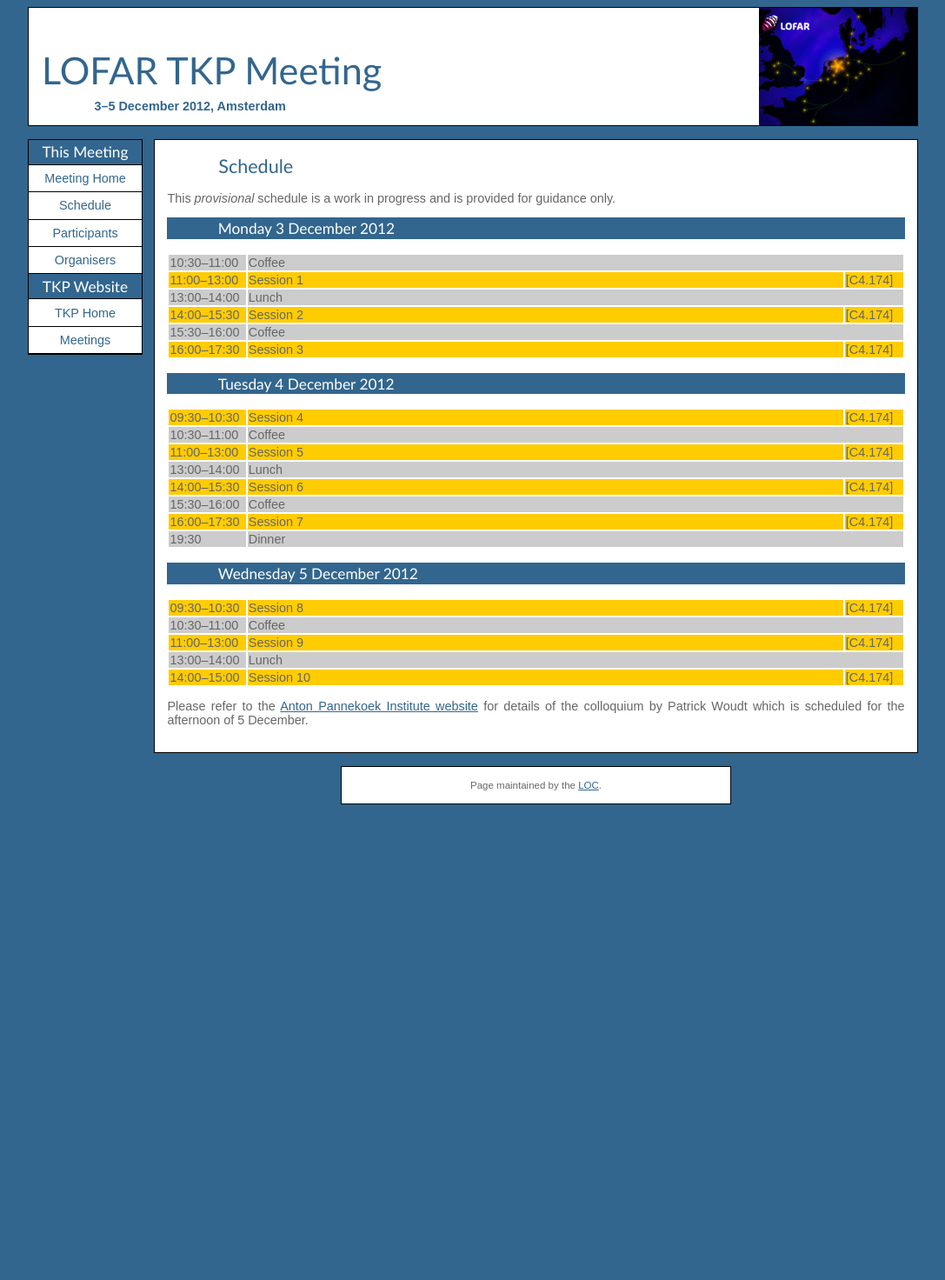
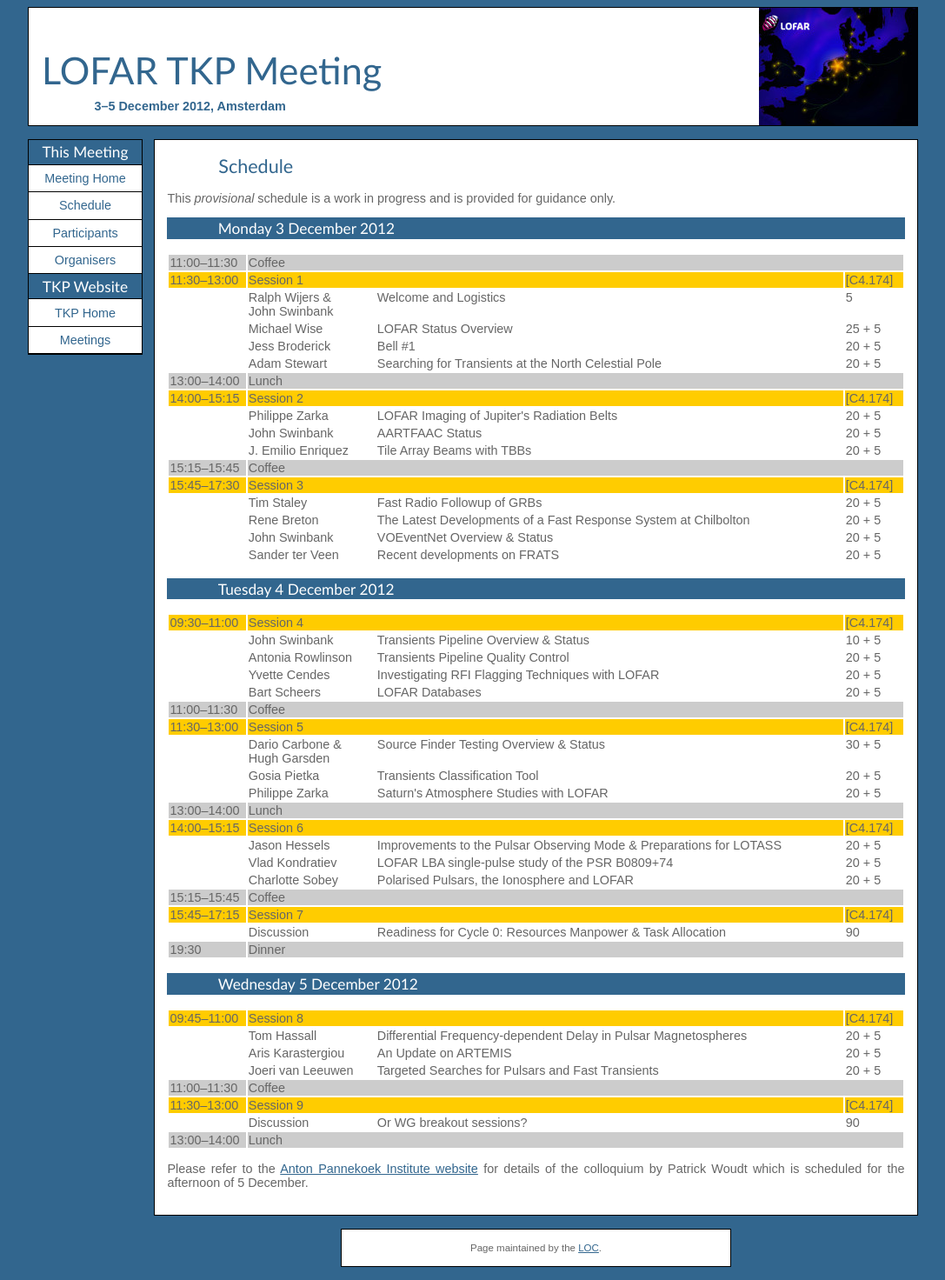
Before and after one commit to transientskp/transientskp.github.com, a Jekyll site: the page built from meetings/2012-12/schedule.html, in a window 1280 px wide. Shown: the whole page at 87% size, without its empty margins (96-1183 px from the left). Built offline with Jekyll 4.4.1, drawn with Linux system fonts in a browser that asks for light colours; before the commit the page ends 940 px from its top, so only the background shows below that.

Commit message:
Move draft schedule to main schedule page

```diff
--- a/meetings/2012-12/schedule.html
+++ b/meetings/2012-12/schedule.html
@@ -16,31 +16,108 @@
 
 <table width="100%" style="text-align:left">
   <tr style="vertical-align:top;background-color: #cccccc">
-    <td>10:30&ndash;11:00</td>
+    <td>11:00&ndash;11:30</td>
     <td colspan="4">Coffee</td>
   </tr>
   <tr style="vertical-align:top;background-color: #ffcc00">
-    <td style="width:6em;">11:00&ndash;13:00</td>
+    <td style="width:6em;">11:30&ndash;13:00</td>
     <td colspan="3">Session 1</td>
     <td style="width:4.5em;">[C4.174]</td>
+  </tr>
+  <tr style="vertical-align: top;">
+    <td></td>
+    <td style="width:10em;">Ralph&nbsp;Wijers &amp; John&nbsp;Swinbank</td>
+    <td>Welcome and Logistics</td>
+    <td style="width:3em;"></td>
+    <td>5</td>
+  </tr>
+  <tr style="vertical-align: top;">
+    <td></td>
+    <td>Michael&nbsp;Wise</td>
+    <td>LOFAR Status Overview</td>
+    <td></td>
+    <td>25 + 5</td>
+  </tr>
+  <tr style="vertical-align: top;">
+    <td></td>
+    <td>Jess&nbsp;Broderick</td>
+    <td>Bell #1</td>
+    <td></td>
+    <td>20 + 5</td>
+  </tr>
+  <tr style="vertical-align: top;">
+    <td></td>
+    <td>Adam&nbsp;Stewart</td>
+    <td>Searching for Transients at the North Celestial Pole</td>
+    <td></td>
+    <td>20 + 5</td>
   </tr>
   <tr style="vertical-align:top;background-color: #cccccc">
     <td>13:00&ndash;14:00</td>
     <td colspan="4">Lunch</td>
   </tr>
   <tr style="vertical-align:top;background-color: #ffcc00">
-    <td style="width:6em;">14:00&ndash;15:30</td>
+    <td style="width:6em;">14:00&ndash;15:15</td>
     <td colspan="3">Session 2</td>
     <td style="width:4.5em;">[C4.174]</td>
   </tr>
+  <tr style="vertical-align: top;">
+    <td></td>
+    <td>Philippe&nbsp;Zarka</td>
+    <td>LOFAR Imaging of Jupiter's Radiation Belts</td>
+    <td></td>
+    <td>20 + 5</td>
+  </tr>
+  <tr style="vertical-align: top;">
+    <td></td>
+    <td>John&nbsp;Swinbank</td>
+    <td>AARTFAAC Status</td>
+    <td></td>
+    <td>20 + 5</td>
+  </tr>
+  <tr style="vertical-align: top;">
+    <td></td>
+    <td>J.&nbsp;Emilio&nbsp;Enriquez</td>
+    <td>Tile Array Beams with TBBs</td>
+    <td></td>
+    <td>20 + 5</td>
+  </tr>
   <tr style="vertical-align:top;background-color: #cccccc">
-    <td>15:30&ndash;16:00</td>
+    <td>15:15&ndash;15:45</td>
     <td colspan="4">Coffee</td>
   </tr>
   <tr style="vertical-align:top;background-color: #ffcc00">
-    <td style="width:6em;">16:00&ndash;17:30</td>
+    <td style="width:6em;">15:45&ndash;17:30</td>
     <td colspan="3">Session 3</td>
     <td style="width:4.5em;">[C4.174]</td>
+  </tr>
+  <tr style="vertical-align: top;">
+    <td></td>
+    <td>Tim&nbsp;Staley</td>
+    <td>Fast Radio Followup of GRBs</td>
+    <td></td>
+    <td>20 + 5</td>
+  </tr>
+  <tr style="vertical-align: top;">
+    <td></td>
+    <td>Rene&nbsp;Breton</td>
+    <td>The Latest Developments of a Fast Response System at Chilbolton</td>
+    <td></td>
+    <td>20 + 5</td>
+  </tr>
+  <tr style="vertical-align: top;">
+    <td></td>
+    <td>John&nbsp;Swinbank</td>
+    <td>VOEventNet Overview &amp; Status</td>
+    <td></td>
+    <td>20 + 5</td>
+  </tr>
+  <tr style="vertical-align: top;">
+    <td></td>
+    <td>Sander&nbsp;ter&nbsp;Veen</td>
+    <td>Recent developments on FRATS</td>
+    <td></td>
+    <td>20 + 5</td>
   </tr>
 </table>
 
@@ -52,36 +129,113 @@
 
 <table width="100%" style="text-align:left">
   <tr style="vertical-align:top;background-color: #ffcc00">
-    <td style="width:6em;">09:30&ndash;10:30</td>
+    <td style="width:6em;">09:30&ndash;11:00</td>
     <td colspan="3">Session 4</td>
     <td style="width:4.5em;">[C4.174]</td>
   </tr>
+  <tr style="vertical-align: top;">
+    <td></td>
+    <td style="width:10em;">John&nbsp;Swinbank</td>
+    <td>Transients Pipeline Overview &amp; Status</td>
+    <td style="width:3em;"></td>
+    <td>10 + 5</td>
+  </tr>
+  <tr style="vertical-align: top;">
+    <td></td>
+    <td>Antonia&nbsp;Rowlinson</td>
+    <td>Transients Pipeline Quality Control</td>
+    <td></td>
+    <td>20 + 5</td>
+  </tr>
+  <tr style="vertical-align: top;">
+    <td></td>
+    <td>Yvette&nbsp;Cendes</td>
+    <td>Investigating RFI Flagging Techniques with LOFAR</td>
+    <td></td>
+    <td>20 + 5</td>
+  </tr>
+  <tr style="vertical-align: top;">
+    <td></td>
+    <td>Bart&nbsp;Scheers</td>
+    <td>LOFAR Databases</td>
+    <td></td>
+    <td>20 + 5</td>
+  </tr>
   <tr style="vertical-align:top;background-color: #cccccc">
-    <td>10:30&ndash;11:00</td>
+    <td>11:00&ndash;11:30</td>
     <td colspan="4">Coffee</td>
   </tr>
   <tr style="vertical-align:top;background-color: #ffcc00">
-    <td style="width:6em;">11:00&ndash;13:00</td>
+    <td style="width:6em;">11:30&ndash;13:00</td>
     <td colspan="3">Session 5</td>
     <td style="width:4.5em;">[C4.174]</td>
+  </tr>
+  <tr style="vertical-align: top;">
+    <td></td>
+    <td>Dario&nbsp;Carbone &amp; Hugh&nbsp;Garsden</td>
+    <td>Source Finder Testing Overview &amp; Status</td>
+    <td></td>
+    <td>30 + 5</td>
+  </tr>
+  <tr style="vertical-align: top;">
+    <td></td>
+    <td>Gosia&nbsp;Pietka</td>
+    <td>Transients Classification Tool</td>
+    <td></td>
+    <td>20 + 5</td>
+  </tr>
+  <tr style="vertical-align: top;">
+    <td></td>
+    <td>Philippe&nbsp;Zarka</td>
+    <td>Saturn's Atmosphere Studies with LOFAR</td>
+    <td></td>
+    <td>20 + 5</td>
   </tr>
   <tr style="vertical-align:top;background-color: #cccccc">
     <td>13:00&ndash;14:00</td>
     <td colspan="4">Lunch</td>
   </tr>
   <tr style="vertical-align:top;background-color: #ffcc00">
-    <td style="width:6em;">14:00&ndash;15:30</td>
+    <td style="width:6em;">14:00&ndash;15:15</td>
     <td colspan="3">Session 6</td>
     <td style="width:4.5em;">[C4.174]</td>
   </tr>
+  <tr style="vertical-align: top;">
+    <td></td>
+    <td>Jason&nbsp;Hessels</td>
+    <td>Improvements to the Pulsar Observing Mode &amp; Preparations for LOTASS</td>
+    <td></td>
+    <td>20 + 5</td>
+  </tr>
+  <tr style="vertical-align: top;">
+    <td></td>
+    <td>Vlad&nbsp;Kondratiev</td>
+    <td>LOFAR LBA single-pulse study of the PSR B0809+74</td>
+    <td></td>
+    <td>20 + 5</td>
+  </tr>
+  <tr style="vertical-align: top;">
+    <td></td>
+    <td>Charlotte&nbsp;Sobey</td>
+    <td>Polarised Pulsars, the Ionosphere and LOFAR</td>
+    <td></td>
+    <td>20 + 5</td>
+  </tr>
   <tr style="vertical-align:top;background-color: #cccccc">
-    <td>15:30&ndash;16:00</td>
+    <td>15:15&ndash;15:45</td>
     <td colspan="4">Coffee</td>
   </tr>
   <tr style="vertical-align:top;background-color: #ffcc00">
-    <td style="width:6em;">16:00&ndash;17:30</td>
+    <td style="width:6em;">15:45&ndash;17:15</td>
     <td colspan="3">Session 7</td>
     <td style="width:4.5em;">[C4.174]</td>
+  </tr>
+  <tr style="vertical-align: top;">
+    <td></td>
+    <td>Discussion</td>
+    <td>Readiness for Cycle 0: Resources&nbsp;Manpower &amp; Task Allocation</td>
+    <td></td>
+    <td>90</td>
   </tr>
   <tr style="vertical-align:top;background-color: #cccccc">
     <td>19:30</td>
@@ -97,27 +251,50 @@
 
 <table width="100%" style="text-align:left">
   <tr style="vertical-align:top;background-color: #ffcc00">
-    <td style="width:6em;">09:30&ndash;10:30</td>
+    <td style="width:6em;">09:45&ndash;11:00</td>
     <td colspan="3">Session 8</td>
     <td style="width:4.5em;">[C4.174]</td>
   </tr>
+  <tr style="vertical-align: top;">
+    <td></td>
+    <td style="width:10em;">Tom&nbsp;Hassall</td>
+    <td>Differential Frequency-dependent Delay in Pulsar Magnetospheres</td>
+    <td style="width:3em;"></td>
+    <td>20 + 5</td>
+  </tr>
+  <tr style="vertical-align: top;">
+    <td></td>
+    <td>Aris&nbsp;Karastergiou</td>
+    <td>An Update on ARTEMIS</td>
+    <td></td>
+    <td>20 + 5</td>
+  </tr>
+  <tr style="vertical-align: top;">
+    <td></td>
+    <td>Joeri&nbsp;van&nbsp;Leeuwen</td>
+    <td>Targeted Searches for Pulsars and Fast Transients</td>
+    <td></td>
+    <td>20 + 5</td>
+  </tr>
   <tr style="vertical-align:top;background-color: #cccccc">
-    <td>10:30&ndash;11:00</td>
+    <td>11:00&ndash;11:30</td>
     <td colspan="4">Coffee</td>
   </tr>
   <tr style="vertical-align:top;background-color: #ffcc00">
-    <td style="width:6em;">11:00&ndash;13:00</td>
+    <td style="width:6em;">11:30&ndash;13:00</td>
     <td colspan="3">Session 9</td>
     <td style="width:4.5em;">[C4.174]</td>
+  </tr>
+  <tr style="vertical-align: top;">
+    <td></td>
+    <td>Discussion</td>
+    <td>Or WG breakout sessions?</td>
+    <td></td>
+    <td>90</td>
   </tr>
   <tr style="vertical-align:top;background-color: #cccccc">
     <td>13:00&ndash;14:00</td>
     <td colspan="4">Lunch</td>
-  </tr>
-  <tr style="vertical-align:top;background-color: #ffcc00">
-    <td style="width:6em;">14:00&ndash;15:00</td>
-    <td colspan="3">Session 10</td>
-    <td style="width:4.5em;">[C4.174]</td>
   </tr>
 </table>
 
```
Also changed, not shown: meetings/2012-12/schedule-draft.html (deleted, +0 -304 lines).
